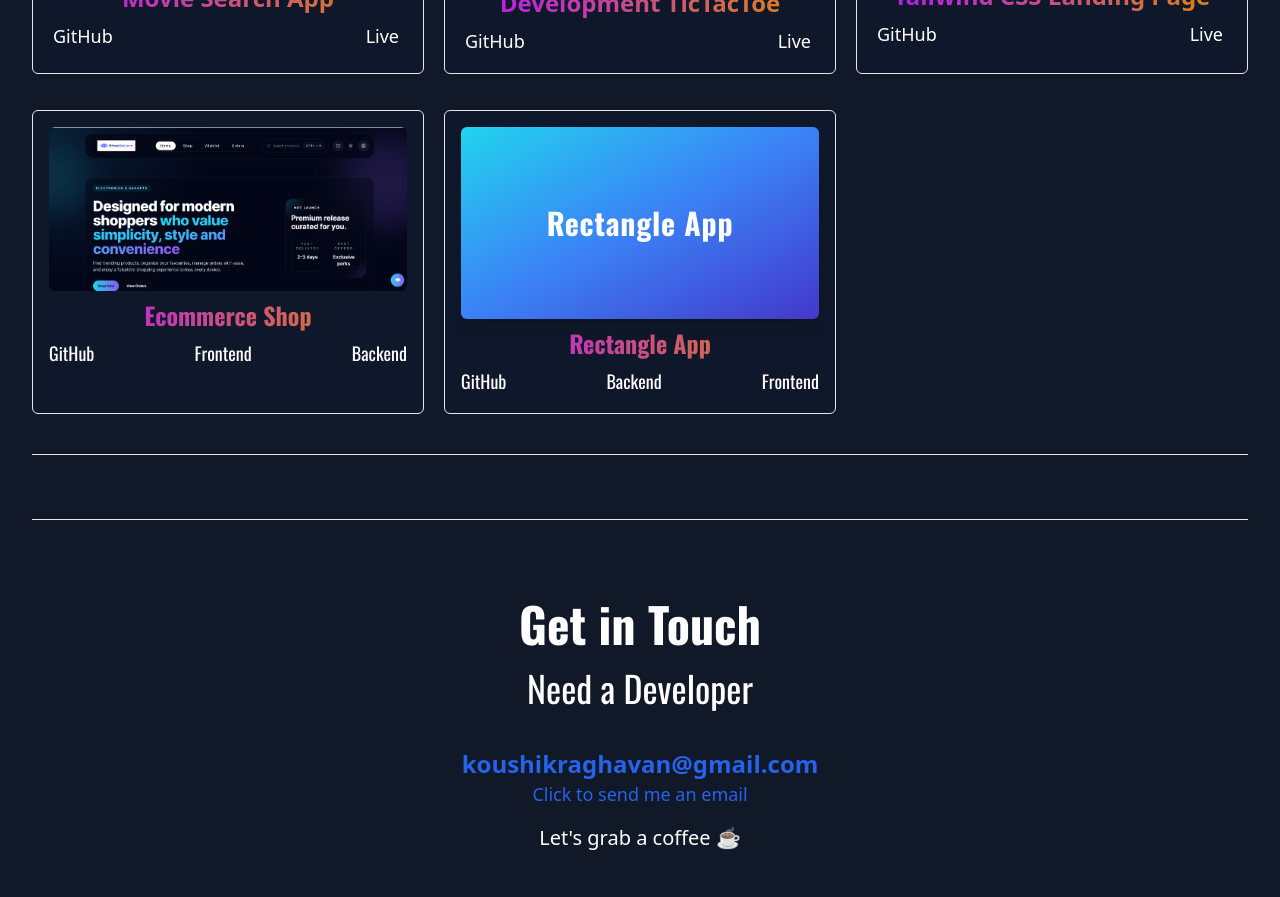
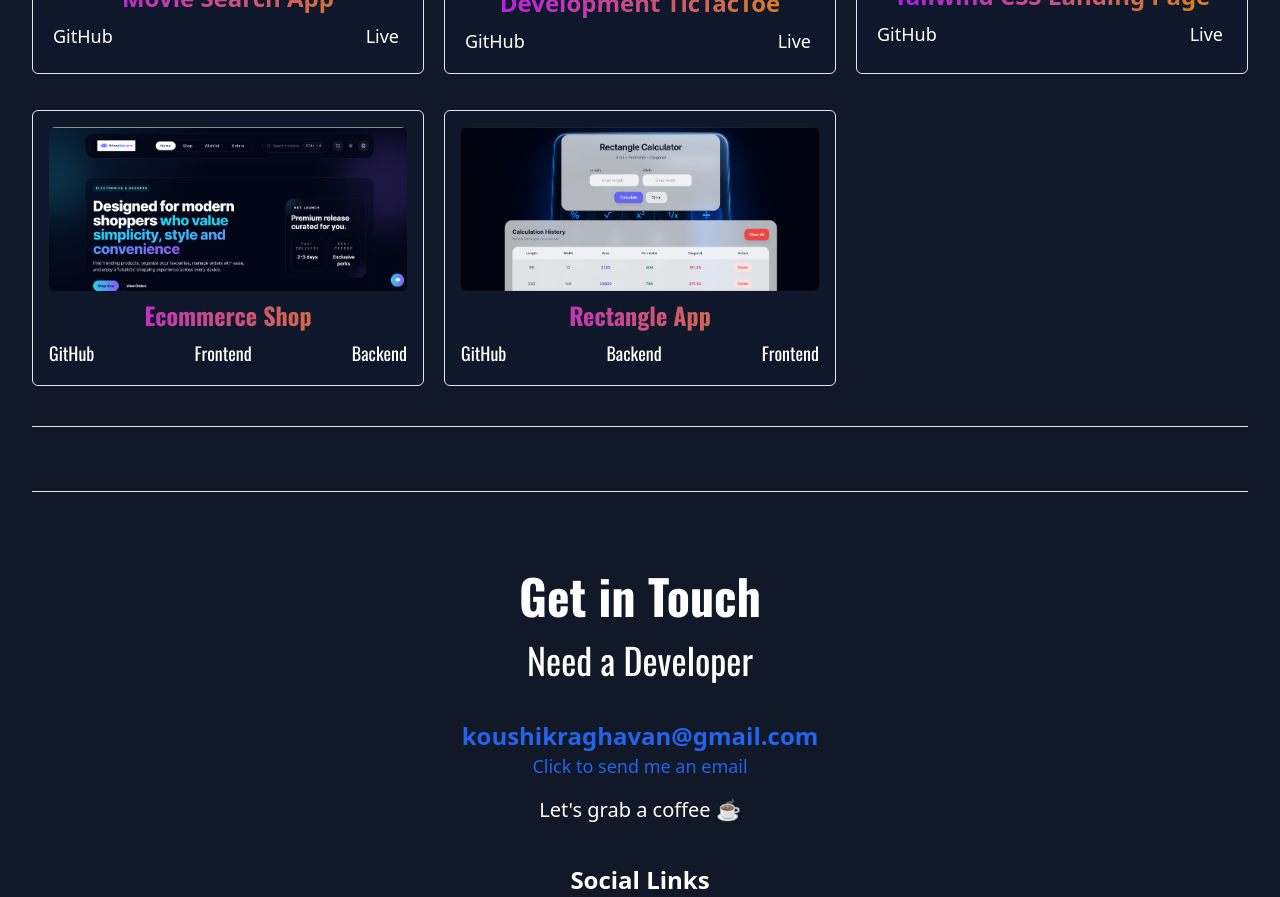
Before and after one commit to kvk1999/portfolio2, a React (Vite) app: page / in a window 1280 px wide. Shown: the part 5360-6257 px from the top of the page. Built offline with nearby package versions, Linux system fonts and the light colour scheme.

Commit message:
Initial commit: pok

```diff
--- a/src/components/Projects.jsx
+++ b/src/components/Projects.jsx
@@ -5,7 +5,7 @@ import MovieSearchApp from '../assets/MoviezBonanza.png'
 import MemoryGame from '../assets/MemoryGame.png'
 import Course from '../assets/course.png'
 import ecommerceshop from '../assets/ecommerceshop.png'
-import rectangleApp from '../assets/rectangleapp.png'
+import rectangleApp from '../assets/rectangle-app.png'
 
 export default function Projects() {
   return (
@@ -140,9 +140,7 @@ export default function Projects() {
         {/* Rectangle App */}
         <div className="mt-4 grid gap-4 border rounded-md bg-slate-900 hover:scale-105 hover:animate-pulse">
           <div className="p-4 rounded-lg">
-            <div className="rounded-md h-48 bg-gradient-to-br from-cyan-400 via-blue-500 to-indigo-700 flex items-center justify-center shadow-lg">
-              <span className="text-3xl font-oswald font-bold text-white tracking-wide">Rectangle App</span>
-            </div>
+            <img src={rectangleApp} alt="Rectangle App" className="rounded-md" />
             <h3 className="text-2xl font-oswald font-bold text-transparent text-center mt-2 bg-clip-text bg-gradient-to-r from-linear1 to-linear">
               Rectangle App
             </h3>
```
